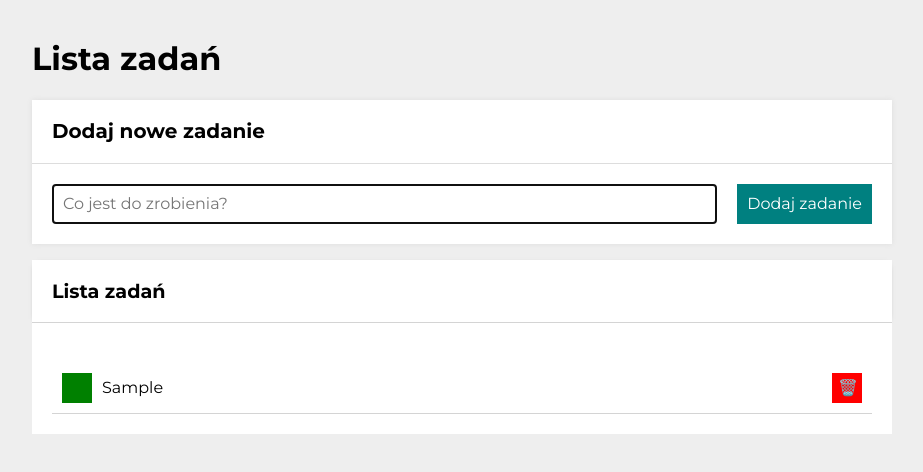
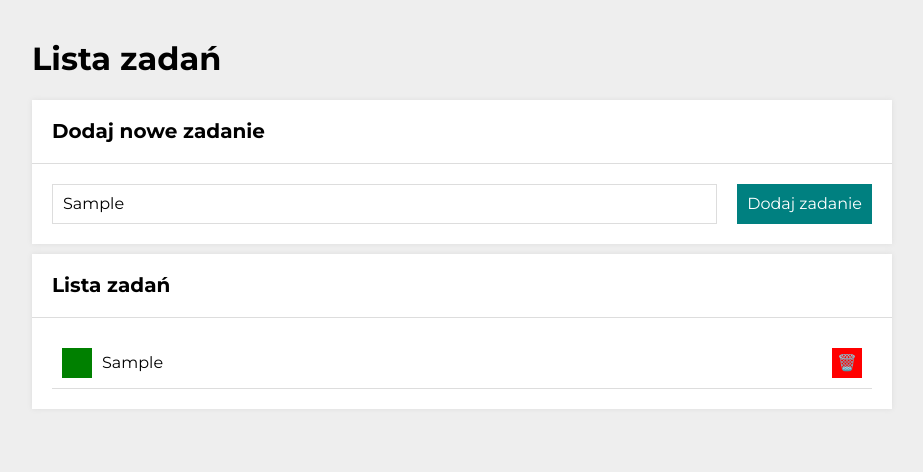
Before and after one commit to Eugen-save/TODO-LIST, a plain HTML site: page index.html in a window 1280 px wide. Both pictures are taken after typing "Sample" into the empty fields and a click on the button "Dodaj zadanie". Shown: the whole page, without its empty margins (178-1101 px from the left). Drawn offline with nearby package versions, Linux system fonts and the light colour scheme.

Commit message:
Modified class. tasks, class .taskList deleted

```diff
--- a/css/form.css
+++ b/css/form.css
@@ -29,14 +29,3 @@
 .form__button:active {
     background-color: hsl(180, 100%, 40%);
 }
-
-.form__subHeader {
-    background-color: #fff;
-    margin-bottom: 0;
-    padding: 20px;
-    font-weight: 900;
-    font-size: larger;
-    box-shadow: 0px 1px 6px -5px #000000;
-    border-bottom: solid 1px;
-    border-color: hsla(0, 0%, 50%, 0.342);
-}
--- a/css/style.css
+++ b/css/style.css
@@ -9,10 +9,4 @@ html {
 .body {
     font-family: 'Montserrat', sans-serif;
     background: #eee;
-
 }
-
-.container {
-    margin: 0 auto;
-    padding: 20px;
-    }
--- a/css/taskList.css
+++ /dev/null
@@ -1,54 +0,0 @@
-.list__subHeader {
-    background-color: #fff;
-    margin-bottom: 0;
-    padding: 20px;
-    font-weight: 900;
-    font-size: larger;
-    box-shadow: 0px 1px 6px -5px #000000;
-    border-bottom: solid 1px;
-    border-color: hsla(0, 0%, 50%, 0.342);
-}
-
-.list__tasks {
-    background-color: #fff;
-    padding: 20px;
-    list-style: none;
-    margin-top: 0;
-}
-
-
-
-.list__button {
-    border: none;
-    color: white;
-    width: 30px;
-    height: 30px;
-}
-
-.list__button--done {
-    background-color: green;
-}
-
-.list__button--remove {
-    background-color: red;
-}
-
-.list__taskContent {
-    margin: 0 10px;
-    align-self: center;
-    word-break: break-all;
-}
-
-.list__taskContent--done {
-    text-decoration: line-through;
-}
-
-.list__items {
-    display: grid;
-    grid-template-columns: auto 1fr auto;
-    align-items: center;
-    margin-top: 20px;
-    border-bottom: solid 1px;
-    border-color: hsla(0, 0%, 50%, 0.342);
-    padding: 10px;
-}
--- a/css/tasks.css
+++ b/css/tasks.css
@@ -1,3 +1,50 @@
-.taskDecoration {
+.tasks {
+    padding: 0;
+    list-style: none;
+    margin: 0;
+}
+
+.tasks__item {
+    display: grid;
+    grid-template-columns: auto 1fr auto;
+    grid-gap: 10px;
+    align-items: center;
+    padding: 10px;
+    border-bottom: 1px solid #ddd;
+}
+
+.task__button {
+    border: none;
+    color: white;
+    width: 30px;
+    height: 30px;
+    padding: 0;
+}
+
+.task__button--done {
+    background-color: green;
+}
+
+.task__button--done:hover {
+    background-color: hsl(120, 100%, 35%);
+}
+
+.task__button--done:active {
+    background-color: hsl(120, 100%, 45%);
+}
+
+.task__button--remove {
+    background-color: red;
+}
+
+.task__button--remove:hover {
+    background-color: hsl(0, 100%, 60%);
+}
+
+.task__button--remove:active {
+    background-color: hsl(0, 100%, 65%);
+}
+
+.tasks__content--done {
     text-decoration: line-through;
 };
--- a/index.html
+++ b/index.html
@@ -9,7 +9,6 @@
     <link href="css/form.css" rel="stylesheet">
     <link href="css/container.css" rel="stylesheet">
     <link href="css/section.css" rel="stylesheet">
-    <link href="css/taskList.css" rel="stylesheet">
     <link href="css/tasks.css" rel="stylesheet">
     <script defer src="js/script.js"></script>
     <link rel="preconnect" href="https://fonts.gstatic.com">
@@ -29,16 +28,18 @@
             <h2 class="section__header">Dodaj nowe zadanie</h2>
             <div class="section__body">
                 <form class="js-form form">
-                    <input class="js-newTask form__input" placeholder="Co jest do zrobienia?">
+                    <input class="js-newTask form__input" autofocus placeholder="Co jest do zrobienia?">
                     <button class="form__button">Dodaj zadanie</button>
                 </form>
             </div>
         </section>
-        <div class="list">
-            <h2 class="list__subHeader">Lista zadań</h2>
-            <ul class="js-tasks list__tasks"></ul>
-        </div>
-        </div>
+        <section class="section">
+            <h2 class="section__header">Lista zadań</h2>
+            <div class="section__body">
+            <ul class="js-tasks tasks"></ul>
+            </div>
+        </section>
+
 </body>
 
 </html>
--- a/js/script.js
+++ b/js/script.js
@@ -42,16 +42,14 @@
 
         for (const task of tasks) {
             htmlString += `
-           <li class="list__items">
-          <button class="js-done list__button list__button--done">
-          ${task.done ? "✔" : ""}
-          </button>
-          <span class="list__taskContent
-          ${task.done ? "list__taskContent--done" : ""}
-          ">
+           <li class="tasks__item">
+           <button class="js-done task__button task__button--done">
+           ${task.done ? "✔" : ""}
+           </button>
+           <span class="tasks__content${task.done ? "tasks__content--done" : ""}">
            ${task.content}
            </span>
-           <button class="js-remove list__button list__button--remove">🗑️</button>
+           <button class="js-remove task__button task__button--remove">🗑️</button>
            </li>
            `;
         }
@@ -61,22 +59,20 @@
         bindEvents();
     };
 
-    const clearFormAndFocus = () => {
-        document.querySelector(".js-newTask").value = "";
-        document.querySelector(".js-newTask").focus();
-    };
-
     const onFormSubmit = (event) => {
         event.preventDefault();
 
-        const newTaskContent = document.querySelector(".js-newTask").value.trim();
+        const newTaskElement = document.querySelector(".js-newTask");
+        const newTaskContent = newTaskElement.value.trim();
 
-        if (newTaskContent === "") {
+        if (newTaskContent !== "") {
+            addNewTask(newTaskContent);
+            newTaskContent.value = "";
             return;
         }
 
-        addNewTask(newTaskContent);
-        clearFormAndFocus();
+        newTaskContent.focus();
+
     };
 
     const init = () => {
```
